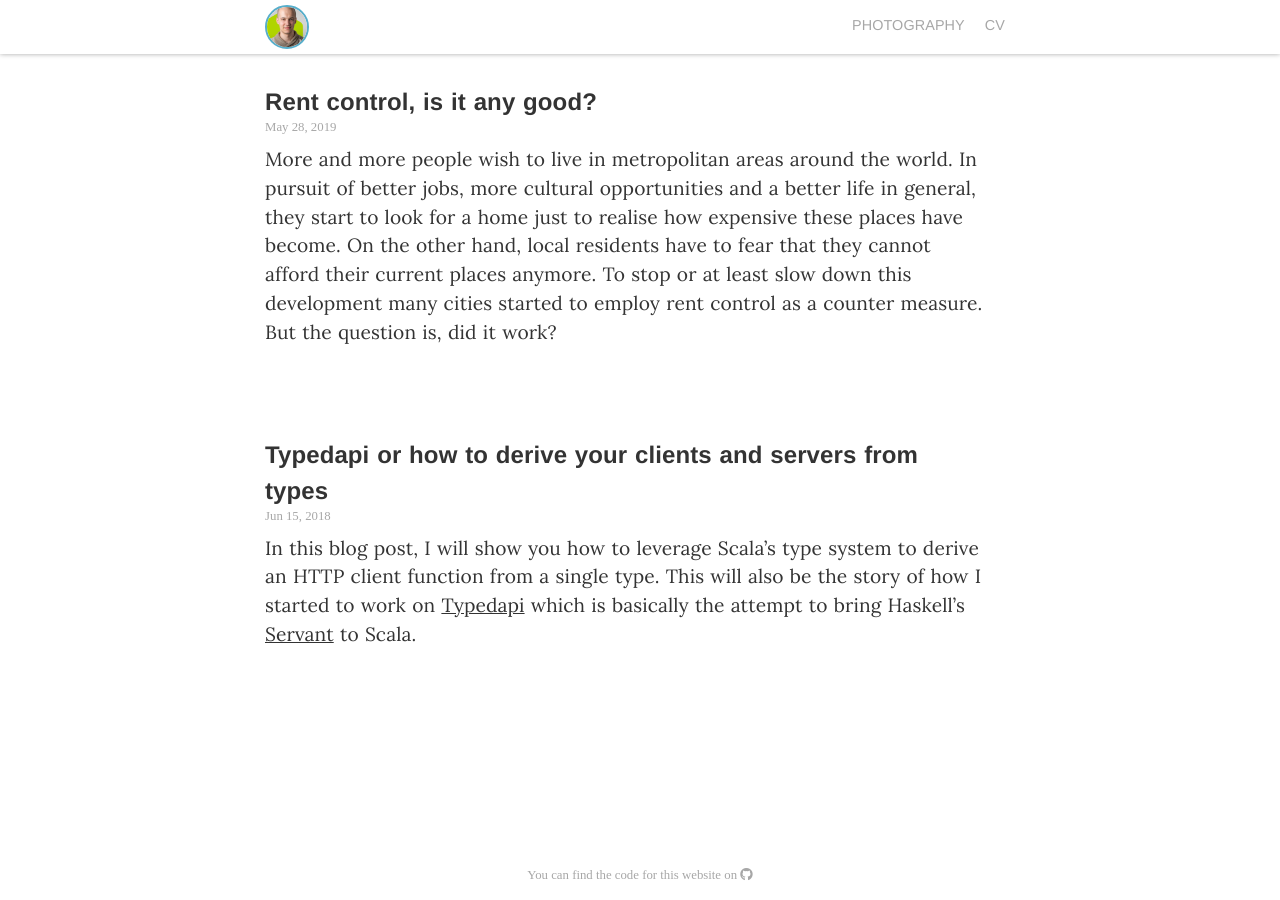
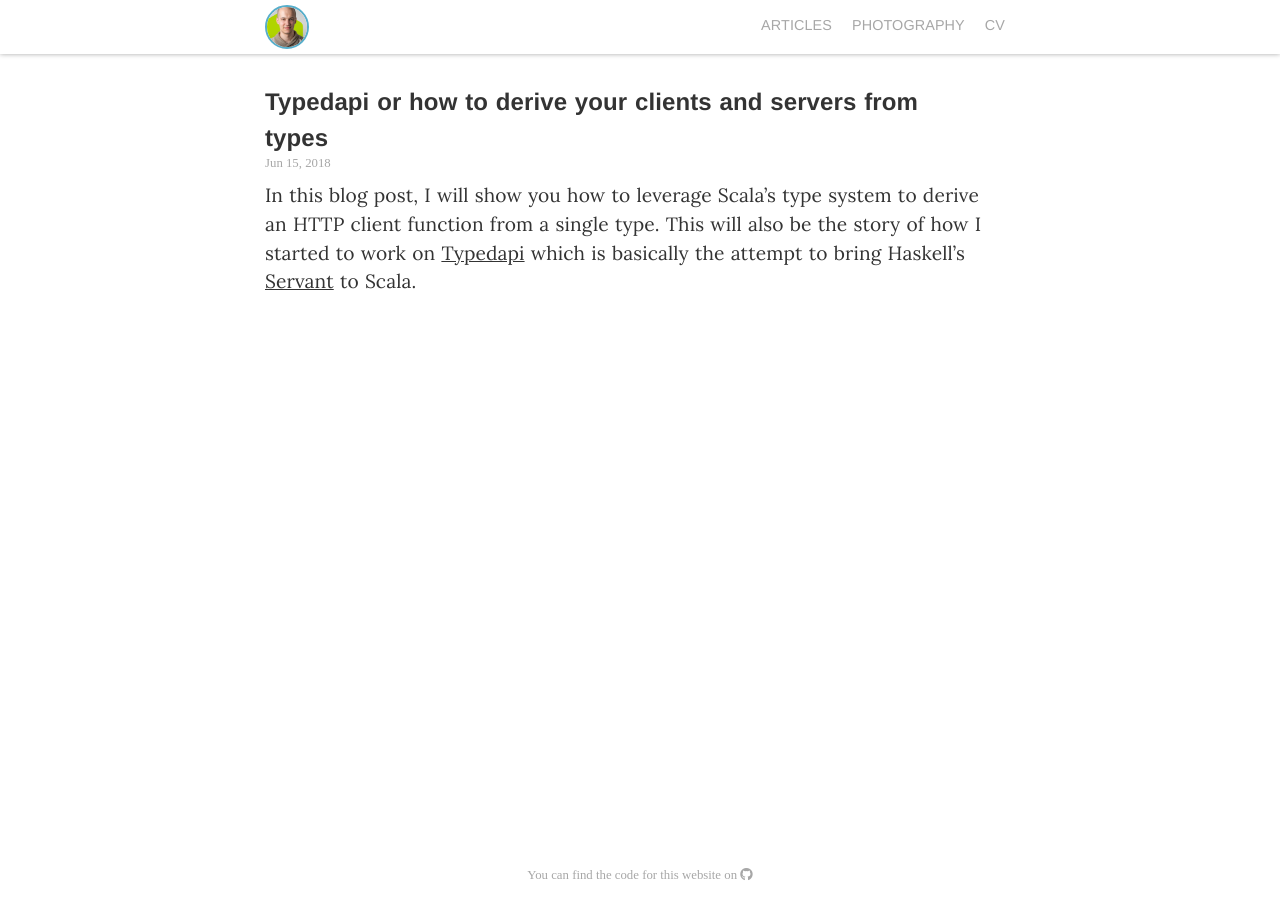
Before and after one commit to pheymann/paulheymann-website, a Jekyll site: the page built from articles.html, in a window 1280 px wide. Built offline with Jekyll 4.4.1, drawn with Linux system fonts in a browser that asks for light colours; nearby versions of some CDN libraries; some of the changed lines change nothing that is shown.

Commit message:
Git-archived rent article.

```diff
--- a/_layouts/basic.html
+++ b/_layouts/basic.html
@@ -36,9 +36,9 @@
         <div class="navigation-element">
             <a href="{{ site.baseurl }}/photos">Photography</a>
           </div>
-        <!-- <div class="navigation-element">
+        <div class="navigation-element">
           <a href="{{ site.baseurl }}/articles">Articles</a>
-        </div> -->
+        </div>
 
         <div class="clearfix"></div>
       </div>
--- a/_posts/2019-05-28-rent-control.md
+++ /dev/null
@@ -1,154 +0,0 @@
----
-layout: post
-title: Rent control, is it any good?
-date:   2019-05-28
-categories: economics
-head_title: Rent control or how to tame exploding rents
-meta_description: Exploding rents and the try to tame them with rent control. But is it any good?
-meta_keywords: Economy,Rent,Rent Control,Real-Estate,Hamburg
-permalink: /:categories/:title
----
-
-More and more people wish to live in metropolitan areas around the world. In pursuit of better jobs, more cultural opportunities and a better life in general, they start to look for a home just to realise how expensive these places have become. On the other hand, local residents have to fear that they cannot afford their current places anymore. To stop or at least slow down this development many cities started to employ rent control as a counter measure. But the question is, did it work?
-
-## Why am I interested in this topic in the first place?
-I am interested in the economics of rent control for a while now. Mainly because I moved to one of Germany's largest metropolitan areas, Hamburg. You can find more than 5 million people here, almost 2 million living in the city itself leading to a population density of **2430 citizens per square kilometer** [1]. That of course leads to a problem people experiencing in many high-demand areas all over the world like New York City or London. Sky-rocketing rents. My wife and I started out in a newly built apartment which cost us well over 30% of our net income and was located 45 minutes outside of the city center were I was working. Only through connections and a lot of luck, were we able to find a flat that is close to work and priced under 30% net income.
-
-Taking into account that Hamburg, like many European cities, has rent controls in place made me ask myself the questions *How does the rental market and especially rent control work?* and *How to contain the insane rent growth?*
-
-## What is Rent Control?
-So what is rent control? The answer to this question seems obvious at first. You restrict how rents can develop over time. But when taking a closer look you realise that it is a bit more complicated than that.
-
-- What is it that you restrict?
-- Is this rule applied in a specific area of a city or the city as a whole?
-- Are all rental units restricted or are there exceptions?
-
-What makes it even more complicated is the fact that there is a distinction between first generation rent controls created during the second world war and newer versions which fall under the class of second generation controls [2].
-
-### First generation rent controls
-The first generation is summed up as rent freeze. It was introduced in the USA during the war to prevent people from taking advantage of families who had members abroad. After the end of the war, many areas removed freezes completely or like Europe enter into the second generation rent controls [2].
-
-### Second generation rent controls
-The second generation is a highly diversified set of restrictions. Under its umbrella fall regulations like:
-
-- rent increase per time unit
-- rent increase per new tenant
-- allowed rent differences in a specific area
-- and many more
-
-And they are location variant meaning one city might decide upon a different set of rules than another. Or they have the same rules but with differences in their parameters (How much are you allowed to increase the rent per let's say year?) [2].
-
-That, of course, makes it quite hard to measure how rent controls are performing and thus to quantify if they are beneficiary or not. Taking furthermore into account that it is a highly political and emotional topic - it directly affects people's lifes - you can see that finding an objective answer is a hard problem [3]. Additional parameters influencing the markets might also skew results:
-
-- Marco and local economics: Do we have a recession (macro) or reported a large local company bankruptcy (GM in Detroit)?
-- Local tax structure, especially for properties and land.
-- Real-estate cycles: different estate groups might follow a specific cycle [14].
-- ratio tenants-to-landlords: Having more tenants might lead to pro-control politics and vice versa.
-
-## Is it any good?
-As stated above, the answer is not clear. Depending on which research you read you might find that it works for a specific area or not. Looking at several effects of rent control you realise why that is the case [2], [4], [21]:
-
-When adding controls and restrictions landlords might transform their rent units into condos if the market price for an apartment is high enough. Thus, they can make up for their rental losses but at the same time the supply of rent units goes down. In this scenario it also makes less economic sense for developers to build new rent units. If we now add exceptions to the controls the situation might get even worse as landlords will try to change their property to exempt it from restrictions. That could be the case if they, for example, upgrade the building to a higher-quality standard. What happens than is a growth in rent in the uncontrolled areas equal or higher compared to an environment without rent control.
-
-That leads directly to a reduction in tenant mobility. That means, if you are living in a rent controlled apartment you are unlikely to move to a new place. That, of course, can lead to misallocations, meaning, a tenant continues to live in an apartment which doesn't fit her lifestyle anymore (kids move out, etc.). Whereas other tenants might want to change their home (having kids) but cannot as no rent control flats are available and uncontrolled apartments are too expensive.
-
-But this, of course, also has its benefits as people from disadvantaged social groups, e.g. low-income, aren't forced out of their homes by increasing rents. And when leaving the rental development up to the market without regulations prices might surge in popular areas leaving it only with a homogenous population mostly made up from wealthy individuals.
-
-Next, rent control can lead to more vacancies of buildings and units. A landlord might try to circumvent established rent controls by waiting until an exemption kicks in or a change in the political sentiment leads to a reduction or complete removal of restrictions. Also, a decay of services and units might occur as landlords try to make up for their losses. This leads to a value-loss - you get less quality for the same price - or even a complete loss of the building.
-
-Unfortunately, it is unknown a priory which of the above scenarios take place. A city's experience depends on the combination of controls, their implementation and the social and political structure of the area. Thus, it is close to impossible to make general statements about the effectiveness of rent control. One rather has to look at each case independently and even then you might miss or underestimate some parameters influencing the environment.
-
-## A case study and what to do against ever-increasing rents
-To describe which solutions might work, how they work and what possible shortcomings they have we will take a look at Hamburg, Germany. First, let's revise the numbers and current restrictions. The city's rents increased by **22% to 39%** between 2011 and 2018 depending on the size of the apartment [5]. At the same time, we saw a population growth of ~10% and roughly 5.75% new rent units were built. The state-wide inflation rate was ~2% a year or **~15% in 7 years** [6]. Furthermore, the following controls are in place [7], [8], [9], [15], [16]:
-
-- Rent increase limitations.
-- Landlords are not allowed to let their flats on AirBnB without an allowance from the city. Furthermore, they are only allowed to let it as holiday apartment for 8 weeks a year and every let has to be registered.
-- If buildings/rent units are vacant for more than 4 months landlords have to pay a fine.
-- Affordable rent units are built by the city to accommodate low-income families. To get one of these units, you need to be under a certain income level to receive a voucher.
-- The city builds rent units for all income groups.
-
-Looking at the numbers and restrictions, we can conclude that rent controls were either not effective at all (rents are the same as without controls) or not effective enough (rents would be higher without controls). But why is that? In the following sections we will take a look at the implemented controls and discuss some new strategies which might solve the current problem.
-
-### What are feasible solutions?
-### Limit rent growth
-Limiting rent growth can be done in different ways. A city can set a global upper limit on rent growth, or it can be area specific. Limiting the minimum amount of time between increases can also be put in this category. In the case of Hamburg, rents can be increased up to `average-area-rent + 10%` and only once a year [20]. Furthermore, increases aren't allowed to be more than 15% in 3 years. That makes roughly 4.8% per year or 39% in 7 years. That shows rent increases were on average within the bounds of law but still higher than inflation. We also have to take into account that price increases are not equally distributed and might be higher depending on the city district.
-
-Another problem with this control is that tenants have to report unfair/illegal rent increases, but that requires them to know the `average-area-rent`. Furthermore, tenants might not be willing to report their landlords in fear of losing their apartment. People, on the other hand, moving into the city don't know the `average-area-rent` and they don't have leverage to report landlords. If you report you don't get a flat. Therefore, it seems incentives are working against this control. A list of exemptions makes it also possible for landlords to bypass the controls.
-
-A more effective solution could require tenants to report their rent when registering a flat (what is already required). Thus, the city could keep track of rents and could act immediately when a landlord violates a limit. It would also remove the negative incentives since all tenants are now required to provide rent information. Reducing the list of exemptions - or remove them completely - would also help to stabilize rent growth. Last but not least, moving the upper limits closer to the inflation value should also help to contain rent growth.
-
-#### Penalizing empty office and rent units
-A city could penalize landlords which own offices or rent units which stay vacant longer than a limit `t_vacant`. This penalty could be a small fine (`x%` of the current rent) starting after a short time (e.g. 3 months) and which increases over time.
-
-Hamburg also applies this control but hasn't enough staff to enforce it and relies on citizen reports.
-
-To make sure the city actually knows when a unit is vacant again a central database can be used. There, landlords register their property and if a new tenant signs a contract she has to report that to the city. Thus, only if a tenant is living in a unit the status is set to *used*.
-
-The problem here is we don't know automatically when a unit becomes vacant. Tenants might move within the same city and we could deduce that information, but they might also leave the city. It would need a nationwide database to capture all movements.
-
-Another solution could be to require the landlord to report the vacancy but here she could just decide not to do so as is already the case.
-
-### Restrict Holiday apartments
-As already discussed Hamburg enforces laws on apartment usage. A tenant or landlord is only allowed to let his private flat as holiday apartment for 8 weeks a year and only by registering every holiday rent. AirBnB (or any such platforms) has to make sure that a landlord or tenant providing a flat has registered her flat and got a valid allowance [10].
-
-Of course, the effectiveness of regulating the usage of rent units as holiday domiciles to reduce rent growth depends on the popularity of AirBnB and the like in that area. And one has to keep in mind that it adds new bureaucratic overhead to process all allowances and holiday-let requests.
-
-### Restrict hotel density
-Since tourism is growing with the popularity of cities so is the number of hotels accommodating the tourists. Depending on the city or area, one might think about an upper limit for hotels per area unit or citizen number. But here it might be hard to quantify what limits make sense and adding that limit adds artificial scarcity to the market. That, in turn, could lead to a price surge following the supply-demand curve. Another approach could be to force hotel developers to also include apartments in their buildings making it a hotel/living space mix. This approach wouldn't create artificial limits and would add new flats to the city.
-
-But the question is, would citizen like to live in a hotel building or in the areas hotels are created? Furthermore, the above ruling would immediately raise the question why it isn't applied to offices and other business units like shops as well. Here, we would enter a fairness discussion which might skew the end-result to a point where it isn't beneficial anymore.
-
-### Ease construction of new buildings
-Some metropolitan areas were able to keep their rent growth at inflation like levels by making it simple to construct new buildings [3]. *Simple* here means developers have a fixed set of rules they have to follow when building and as long as they obey nobody can object the construction. Also subsidizing land gives the right incentives for the creation of new buildings. Looking at our example of Hamburg, we find that developers have a fixed set of rules, but they also have to take the local community into account. They could resist an application for a new construction and represent a hard to estimate risk.
-
-Of course we have to keep in mind that overruling local communities to reduce the risk of developers might not be politically and socially feasible.
-
-### Higher density constructions
-Continuing on the above point, new constructions should also be incentivized to accommodate a higher number of people. This can be achieved by building closer - reducing the distance between houses and using more of the area - but might lead to more sealed areas, reducing green [11]. Another proven solution could be to build higher. But that means height restriction, which exist in Hamburg and other European cities, must be removed or at least eased.
-
-A counter argument to this scenario would be the destruction or at least decay of the often old, historic city image when building large, modern buildings. One measurement to reduce that effect could be to force developers to keep the design of the lower levels in the same style as the surrounding area. Another problem with higher density buildings is that they target specific social groups. In one case, they are planed for low-income families in the context of political decisions to provide affordable homes. But having a high density of these units might cause ghetto creation. On the other hand, speculators and developers might target the opposite spectrum of high-income people and lead again to homogenous societal groups within the city. A desirable solution should enforce buildings with a heterogenous composition of people. I have to see if I find the time to take a look into this topic and work out some resources. For now this paragraph is more an opinion than based on facts.
-
-A final note on higher density buildings: These buildings could also have a positive effect on the percentage of green in a city by incorporating new city gardening concepts [12].
-
-### Subsidize rent unit creation
-Staying with the large buildings idea one could ask *How do you make sure that the composition of people is heterogeneous?* Developers need to pay a high price to build large buildings like skyscrapers and have to earn a return for their investments. One way could be to subsidize a percentage of the apartments when used for low-income/median-income groups. There could be subsidiaries for property taxes or income taxes on rent. Of course, there is no guarantee that investors and developers plan for low/medium range units just because of subsidies. Adding enforcement by requiring a minimum number of such units could help.
-
-Furthermore, a push to modular tower constructions could help to cut the cost [13].
-
-### Restrict real-estate speculation
-One point I hadn't look into yet is real-estate speculation. Investors plan new buildings or buy and upgrade old ones not to accommodate the cities and residents needs but to improve return-on-investment. An exemplary behaviour could be the destruction of low/medium price rent units to create high-end apartments. To control speculation restrictions on land ownership could be put. Only if a person has citizenship, she is allowed to own property. But it might be owned by companies and here it becomes tricky. I don't see a way how a city or country enforces a company structure that prevents foreign money to invest in the local market. Furthermore, it also runs under the assumption that local people and companies aren't speculating on real-estate. And finally, by restricting the inflow of investments a city might harm its own growth as new buildings might not get constructed.
-
-### City led development
-The city itself can enter the real-estate market and develop rent-units. By doing so it can offer living space to a lower price rate than the actual market value. Hamburg is doing that for all income groups [15]. But we have to keep in mind that the city can lower rents to a point were the units are not profitable anymore simple by subsidizing it and thus getting a market advantage. Private landlords might not be able to gain a profit in this scenario and either let their property decay or stop constructing new buildings. Which in turn could lead to a reduction in supply and could drive prices up, even more.
-
-## How about no-control?
-Taking an efficient market standpoint we could argue that no controls are needed and the market will, at least in the long run, find its equilibrium at the fair price. But that raises a couple of remarks and questions:
-- Is that statement true under the condition that the real-estate market is politically and socially influenced? As I stated above living space directly impacts every person and her way of life. Irrational behaviour, therefore, might distort the market even over the long run.
-- Cities are complex social structures. Letting the ratio of different social groups get out-of-bounds because of surging rents might produce long-lasting damages to the city and market itself.
-- Even if we assume that the market is efficient in the long run, inefficiencies most likely will create resentment, to say the least, in the meantime. That might impact political decisions which will influence the market in return. And of course, it also begs the moral questions of letting groups of people suffer until the market is in equilibrium.
-
-## Conclusion
-To sum it up, measuring the effectiveness of rent control is hard as the real-estate market depends on external influences which might skew the data and lead to wrong conclusions. And because it is a highly localised problem making generalisations is difficult. Therefore, it is hard to say which approach might help in the short and/or long run. Looking at some of the growing metropolitan areas, it seems that making construction easier and therefore providing more supply keeps rents at bay [3]. In the meantime, some set of controls are necessary, in my opinion, to prevent markets to outcast low and even medium income families. What and how controls should be implemented is, on the other side, a localized problem and will change from city to city and over time.
-
-## References
- - [1] [https://en.wikipedia.org/wiki/Hamburg](https://en.wikipedia.org/wiki/Hamburg)
- - [2] [https://pubs.aeaweb.org/doi/pdfplus/10.1257/jep.9.1.99](https://pubs.aeaweb.org/doi/pdfplus/10.1257/jep.9.1.99)
- - [3] [http://freakonomics.com/podcast/rent-control/](http://freakonomics.com/podcast/rent-control/)
- - [4] [https://ir.lib.uwo.ca/cgi/viewcontent.cgi?referer=&httpsredir=1&article=1001&context=economicsipsle_dp](https://ir.lib.uwo.ca/cgi/viewcontent.cgi?referer=&httpsredir=1&article=1001&context=economicsipsle_dp)
- - [5] [(GER) https://www.wohnungsboerse.net/mietspiegel-Hamburg/3195](https://www.wohnungsboerse.net/mietspiegel-Hamburg/3195)
- - [6] [(GER) https://de.statista.com/statistik/daten/studie/1046/umfrage/inflationsrate-veraenderung-des-verbraucherpreisindexes-zum-vorjahr/](https://de.statista.com/statistik/daten/studie/1046/umfrage/inflationsrate-veraenderung-des-verbraucherpreisindexes-zum-vorjahr/)
- - [7] [(GER) https://www.hamburg.de/mietenspiegel/4606594/mietpreisbremse/](https://www.hamburg.de/mietenspiegel/4606594/mietpreisbremse/)
- - [8] [(GER) https://www.hamburg.de/wohnraumschutz/11977066/wohnraumschutzgesetz-aenderungen-2019/](https://www.hamburg.de/wohnraumschutz/11977066/wohnraumschutzgesetz-aenderungen-2019/)
- - [9] [(GER) https://www.zeit.de/hamburg/2014-04/wohnung-leerstand-hamburg](https://www.zeit.de/hamburg/2014-04/wohnung-leerstand-hamburg)
- - [10] [https://www.airbnb.com/help/article/856/hamburg?locale=en](https://www.airbnb.com/help/article/856/hamburg?locale=en)
- - [11] [https://www.welt.de/debatte/kommentare/article152736886/Neue-Wohnungen-wir-muessen-wieder-bauen-wie-um-1900.html](https://www.welt.de/debatte/kommentare/article152736886/Neue-Wohnungen-wir-muessen-wieder-bauen-wie-um-1900.html)
- - [12] [https://www.researchgate.net/publication/321748735_Innovative_Urbanizing_City_Garden_and_Parks_in_the_Future_Skyscrapers](https://www.researchgate.net/publication/321748735_Innovative_Urbanizing_City_Garden_and_Parks_in_the_Future_Skyscrapers)
- - [13] [https://www.fullstackmodular.com/](https://www.fullstackmodular.com/)
- - [14] [https://onlinelibrary.wiley.com/doi/abs/10.1111/1540-6229.00772](https://onlinelibrary.wiley.com/doi/abs/10.1111/1540-6229.00772)
- - [15] [(GER) https://www.hamburg.de/neubau-in-hamburg/](https://www.hamburg.de/neubau-in-hamburg/)
- - [16] [(GER) http://www.landesrecht-hamburg.de/jportal/portal/page/bshaprod.psml?showdoccase=1&st=lr&doc.id=jlr-WoPflGHArahmen&doc.part=X&doc.origin=bs](http://www.landesrecht-hamburg.de/jportal/portal/page/bshaprod.psml?showdoccase=1&st=lr&doc.id=jlr-WoPflGHArahmen&doc.part=X&doc.origin=bs)
- - [17] [(GER) https://www.statistik-nord.de/fileadmin/Dokumente/Statistische_Berichte/arbeit_und_soziales/F_II_1_2_4_j_H/F_II_1_2_4_j17_HH_Kor.pdf](https://www.statistik-nord.de/fileadmin/Dokumente/Statistische_Berichte/arbeit_und_soziales/F_II_1_2_4_j_H/F_II_1_2_4_j17_HH_Kor.pdf)
- - [18] [(GER) https://www.statistik-nord.de/zahlen-fakten/bevoelkerung/monatszahlen/?inputTree%5B%5D=c%3A2&prevInputTree%5B%5D=c%3A2&inputTree%5B%5D=t%3A1&prevInputTree%5B%5D=t%3A1&filter%5Blocation%5D=2&showAllYears=&showAllYears=1&filter%5BadditionalTopics%5D=](https://www.statistik-nord.de/zahlen-fakten/bevoelkerung/monatszahlen/?inputTree%5B%5D=c%3A2&prevInputTree%5B%5D=c%3A2&inputTree%5B%5D=t%3A1&prevInputTree%5B%5D=t%3A1&filter%5Blocation%5D=2&showAllYears=&showAllYears=1&filter%5BadditionalTopics%5D=)
- - [19] [(GER) https://www.mieterverein-hamburg.de/de/aktuelles/statistiken-wohnen-hamburg/](https://www.mieterverein-hamburg.de/de/aktuelles/statistiken-wohnen-hamburg/)
- - [20] [https://www.mieterbund.de/mietrecht/ueberblick/mieterhoehung.html](https://www.mieterbund.de/mietrecht/ueberblick/mieterhoehung.html)
- - [21] [https://econjwatch.org/File+download/238/2009-01-jenkins-reach_concl.pdf?mimetype=pdf](https://econjwatch.org/File+download/238/2009-01-jenkins-reach_concl.pdf?mimetype=pdf)
```
